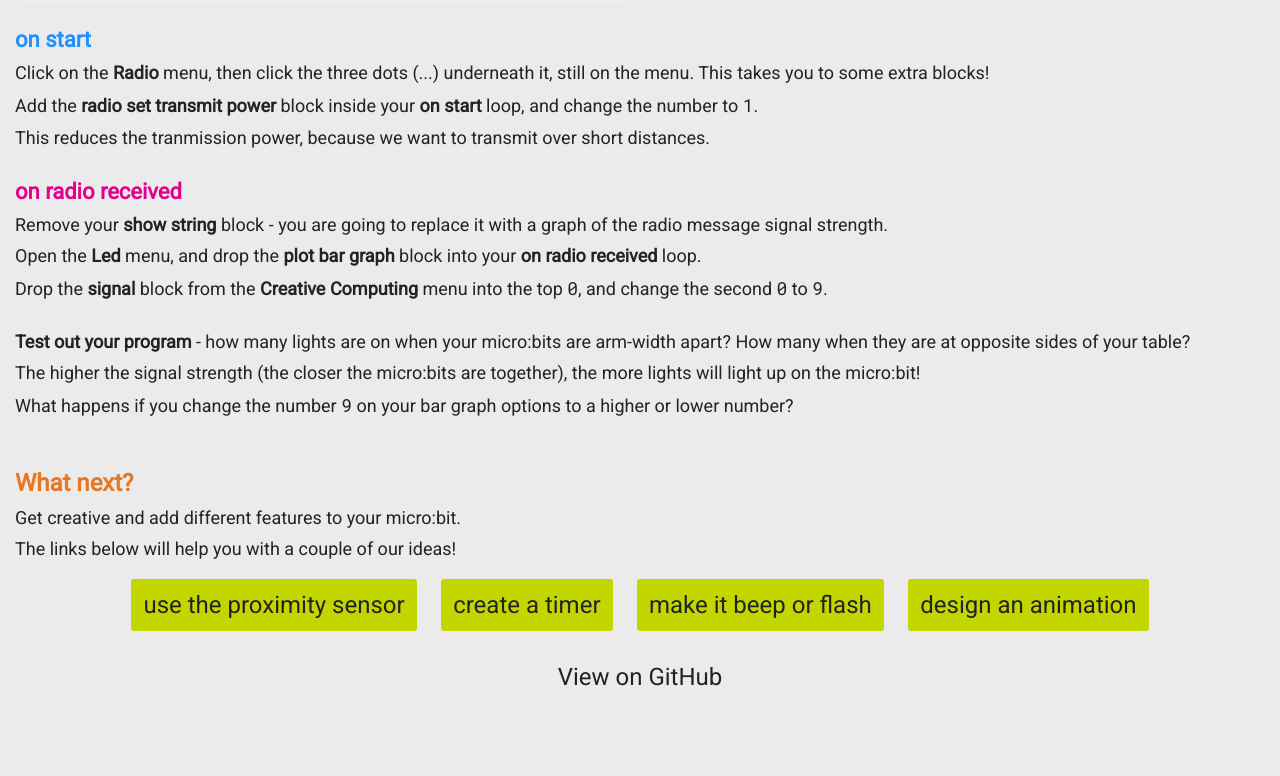
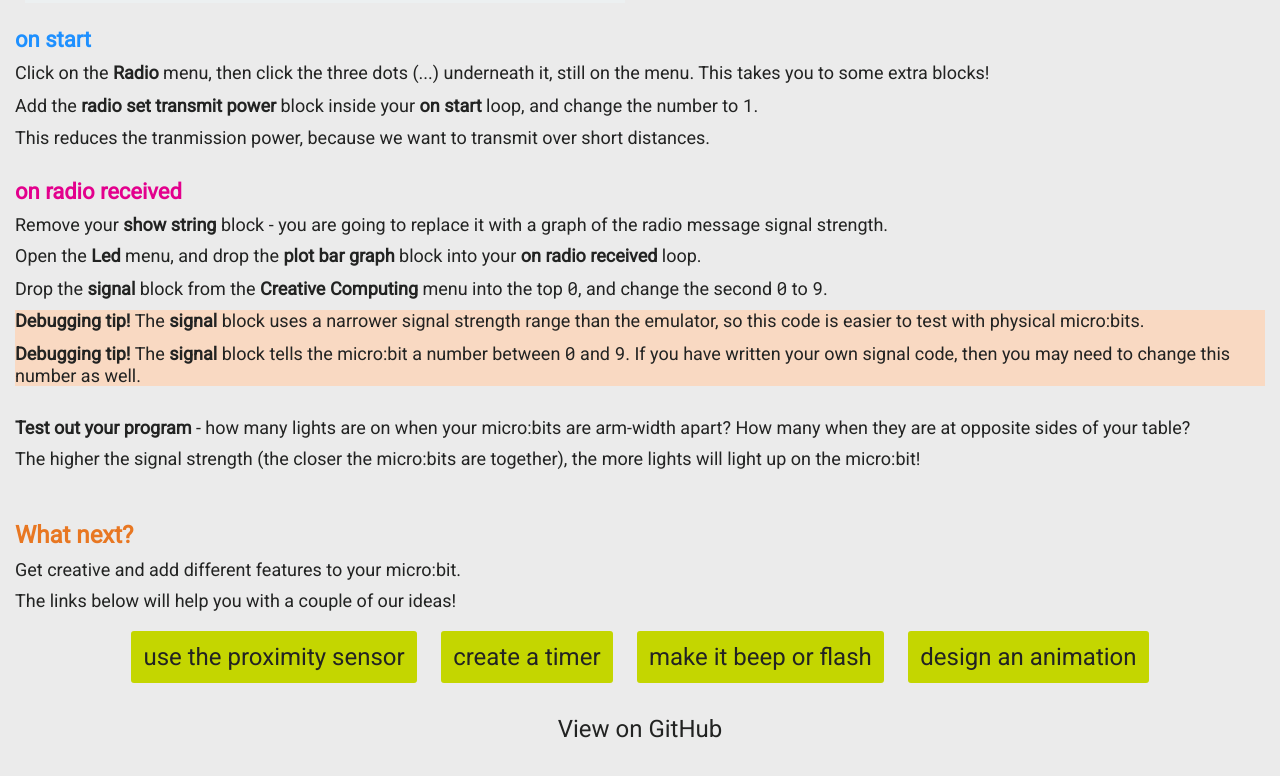
Before and after one commit to ScienceOxford/code-alert, a plain HTML site: page index.html in a window 1280 px wide. Shown: the part 3531-4307 px from the top of the page. Before the commit the page ends 4259 px from the top, so only its background shows below. Drawn offline with Linux system fonts and the light colour scheme.

Commit message:
docs: add debugging tips to proximity sensor instructions

```diff
--- a/index.html
+++ b/index.html
@@ -88,10 +88,13 @@
     <p>Remove your <strong>show string</strong> block - you are going to replace it with a graph of the radio message signal strength.</p>
     <p>Open the <strong>Led</strong> menu, and drop the <strong>plot bar graph</strong> block into your <strong>on radio received</strong> loop.</p>
     <p>Drop the <strong>signal</strong> block from the <strong>Creative Computing</strong> menu into the top <code>0</code>, and change the second <code>0</code> to <code>9</code>.</p>
+    <div class="debugging">
+      <p><strong>Debugging tip!</strong> The <strong>signal</strong> block uses a narrower signal strength range than the emulator, so this code is easier to test with physical micro:bits.</p>
+      <p><strong>Debugging tip!</strong> The <strong>signal</strong> block tells the micro:bit a number between <code>0</code> and <code>9</code>. If you have written your own signal code, then you may need to change this number as well.</p>
+    </div>
     <br>
     <p><strong>Test out your program</strong> - how many lights are on when your micro:bits are arm-width apart? How many when they are at opposite sides of your table?</p>
     <p>The higher the signal strength (the closer the micro:bits are together), the more lights will light up on the micro:bit!</p>
-    <p>What happens if you change the number <code>9</code> on your bar graph options to a higher or lower number?</p>
     <br>
     <br>
   </div>
```
